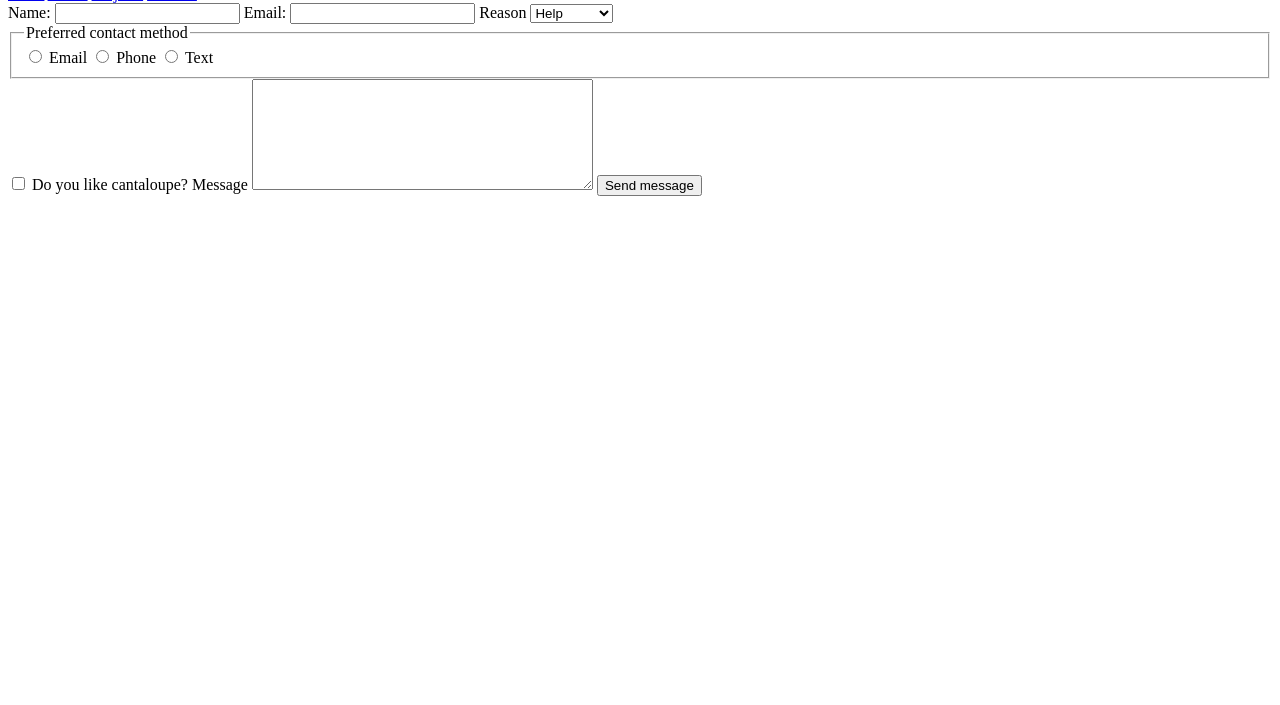
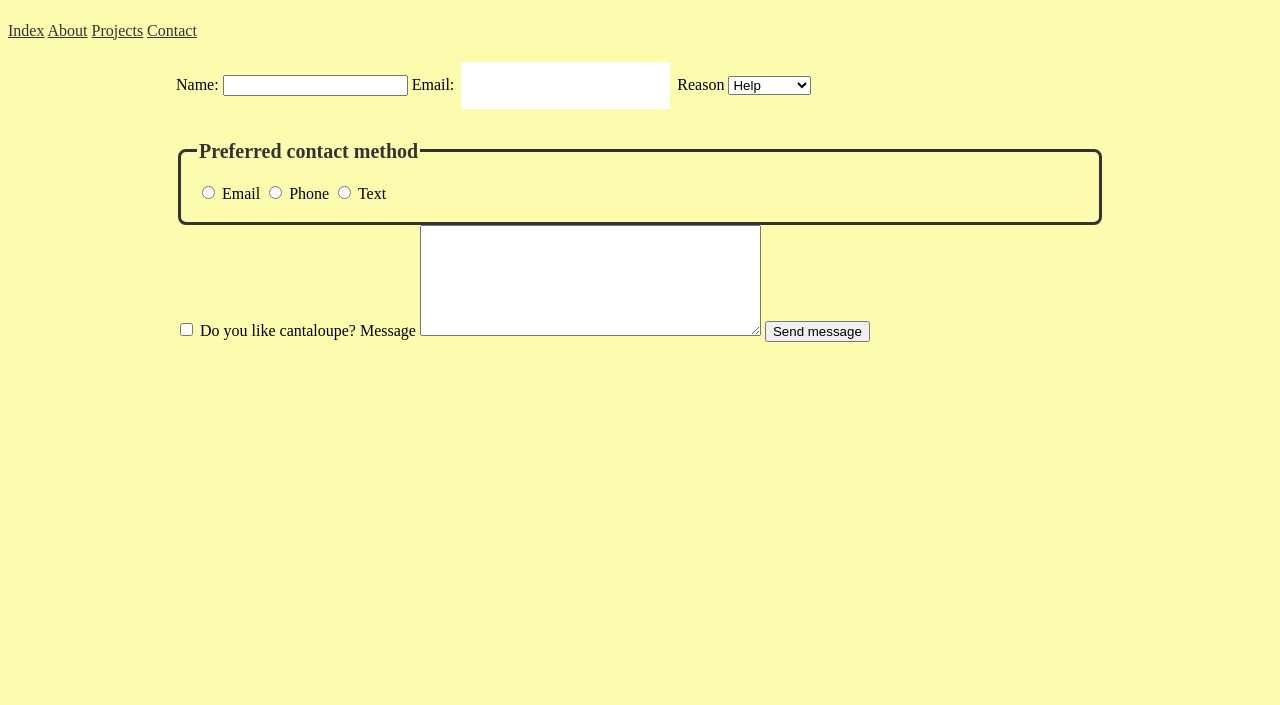
Before and after one commit to ddawg9/cosc219-site, a plain HTML site: page contact.html in a window 1280 px wide. Shown: the part 95-800 px from the top of the page. Drawn offline with Linux system fonts and the light colour scheme.

Commit message:
Finished up with the style in css and the typography.

```diff
--- a/style.css
+++ b/style.css
@@ -1,5 +1,77 @@
 :root {
-  --primary-color: #cc0000;
-  --main-padding: 15px;
+  --primary-color: #fcfbae;
+  --secondary-color: #ffc2fb;
   --font-stack: "Times New Roman", Times, Baskerville, Georgia, serif;
+  --text-color: #333333;
+  --space: 1rem;
 }
+
+* {
+  box-sizing: border-box;
+}
+
+main{
+    max-width: 60rem;
+    margin: 0 auto;
+    padding: var(--space);
+}
+
+body{
+    background-color: var(--primary-color);
+    line-height: 1.5;
+    font-family: var(--font-stack);
+}
+
+h1{
+    color: var(--text-color);
+    font-family: var(--font-stack);
+    font-size: 2.5rem;
+}
+
+h2 {
+    color: var(--text-color);
+    font-family: var(--font-stack);
+    font-size: 2rem;
+}
+
+h3 {
+    color: var(--text-color);
+    font-family: var(--font-stack);
+    font-size: 1.5rem;
+}
+
+.highlight{
+    color: var(--secondary-color);
+    font-weight: bolder;
+}
+
+nav a{
+    color: var(--text-color);
+    font-family: var(--font-stack);
+}
+
+nav a:hover{
+    color: var(--secondary-color);
+}
+
+nav a:focus {
+    outline: 0.2rem solid var(--text-color);
+}
+
+input[type="email"] {
+      border: 0.2rem solid var(--primary-color);
+      padding: var(--space);
+    }
+
+fieldset{
+    margin-top: 1.5rem;
+    padding: 1rem;
+    border: 0.2rem solid var(--text-color);
+    border-radius: 0.5rem;
+}
+
+legend{
+    color: var(--text-color);
+    font-size: 1.25rem;
+    font-weight: bold;
+}
```
